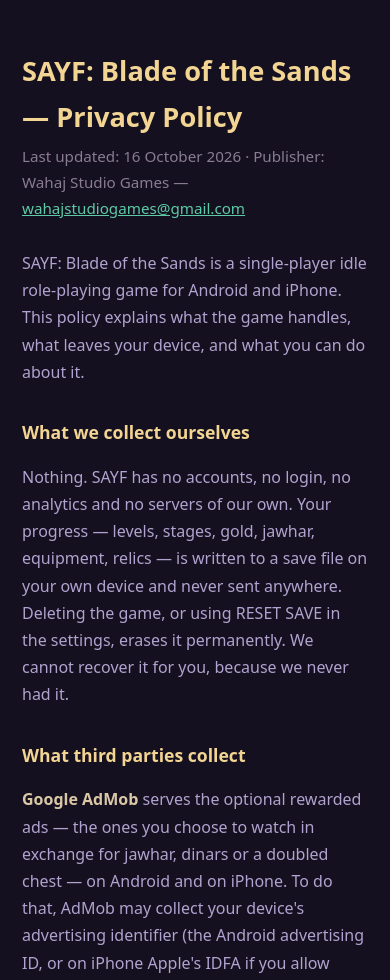
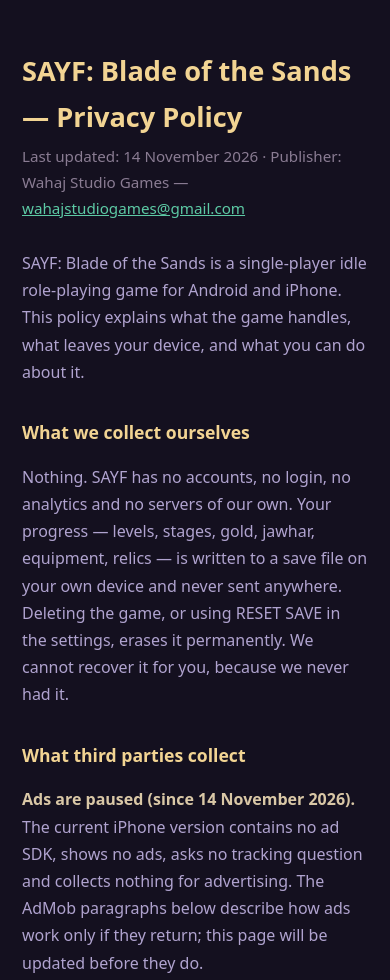
Before and after one commit to Falah1311/Falah1311.github.io, a plain HTML site: page sayf-privacy.html in a window 390 px wide. Shown: the top 980 px of the page. Drawn offline with Linux system fonts and the light colour scheme.

Commit message:
SAYF privacy: note that ads are paused and the iPhone app has no ad SDK

```diff
--- a/sayf-privacy.html
+++ b/sayf-privacy.html
@@ -25,7 +25,7 @@
 <div class="wrap">
   <h1>SAYF: Blade of the Sands — Privacy Policy</h1>
 
-  <p class="meta">Last updated: 16 October 2026 · Publisher: Wahaj Studio Games —
+  <p class="meta">Last updated: 14 November 2026 · Publisher: Wahaj Studio Games —
   <a href="mailto:wahajstudiogames@gmail.com">wahajstudiogames@gmail.com</a></p>
 
   <p>SAYF: Blade of the Sands is a single-player idle role-playing game for Android and iPhone. This policy explains what the game handles, what leaves your device, and what you can do about it.</p>
@@ -35,6 +35,8 @@
   <p>Nothing. SAYF has no accounts, no login, no analytics and no servers of our own. Your progress — levels, stages, gold, jawhar, equipment, relics — is written to a save file on your own device and never sent anywhere. Deleting the game, or using RESET SAVE in the settings, erases it permanently. We cannot recover it for you, because we never had it.</p>
 
   <h2>What third parties collect</h2>
+
+  <p><strong>Ads are paused (since 14 November 2026).</strong> The current iPhone version contains no ad SDK, shows no ads, asks no tracking question and collects nothing for advertising. The AdMob paragraphs below describe how ads work only if they return; this page will be updated before they do.</p>
 
   <p><strong>Google AdMob</strong> serves the optional rewarded ads — the ones you choose to watch in exchange for jawhar, dinars or a doubled chest — on Android and on iPhone. To do that, AdMob may collect your device's advertising identifier (the Android advertising ID, or on iPhone Apple's IDFA if you allow tracking), coarse location derived from your IP address, diagnostic data, and information about the ads you were shown and how you interacted with them. It is governed by Google's privacy policy: <a href="https://policies.google.com/privacy">https://policies.google.com/privacy</a></p>
 
```
